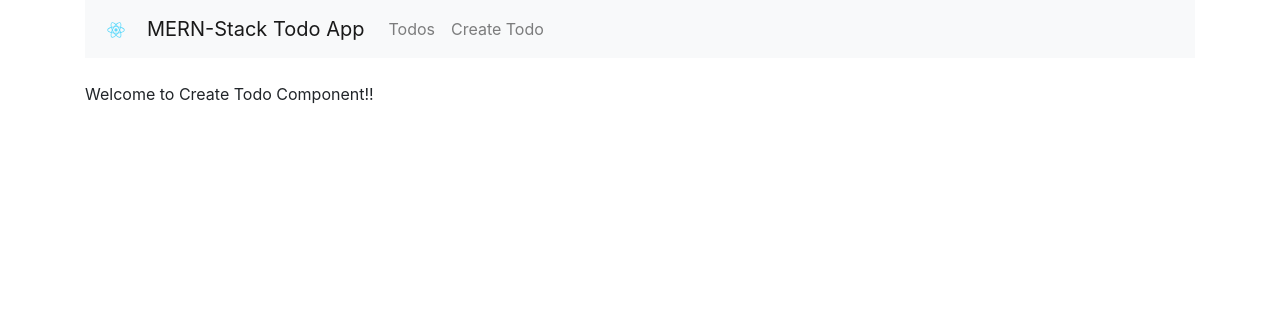
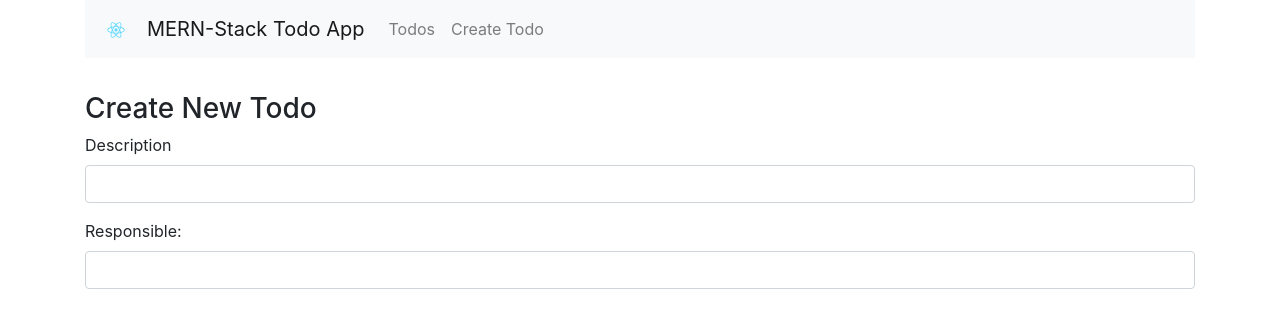
Before and after one commit to JonathanLemman/mern-todo-app, a React (Create React App) app: page /create in a window 1280 px wide. Shown: the top 328 px of the page. Built offline with nearby package versions, Linux system fonts and the light colour scheme.

Commit message:
added description and responsible forms

```diff
--- a/src/components/create-todo.js
+++ b/src/components/create-todo.js
@@ -52,8 +52,26 @@
 
     render() {
         return (
-            <div>
-                <p>Welcome to Create Todo Component!!</p>
+            <div style={{marginTop: 10}}>
+                <h3>Create New Todo</h3>
+                <form onSubmit={this.onSubmit}>
+                    <div className="form-group">
+                        <label>Description</label>
+                        <input  type="text"
+                                className="form-control"
+                                value={this.state.todo_description}
+                                onChange={this.onChangeTodoDescription}
+                        />
+                    </div>
+                    <div className="form-group">
+                        <label>Responsible: </label>
+                        <input  type="text"
+                                className="form-control"
+                                value={this.state.todo_responsible}
+                                onChange={this.onChangeTodoResponsible}
+                        />
+                    </div>
+                </form>
             </div>
         )
     }
```
